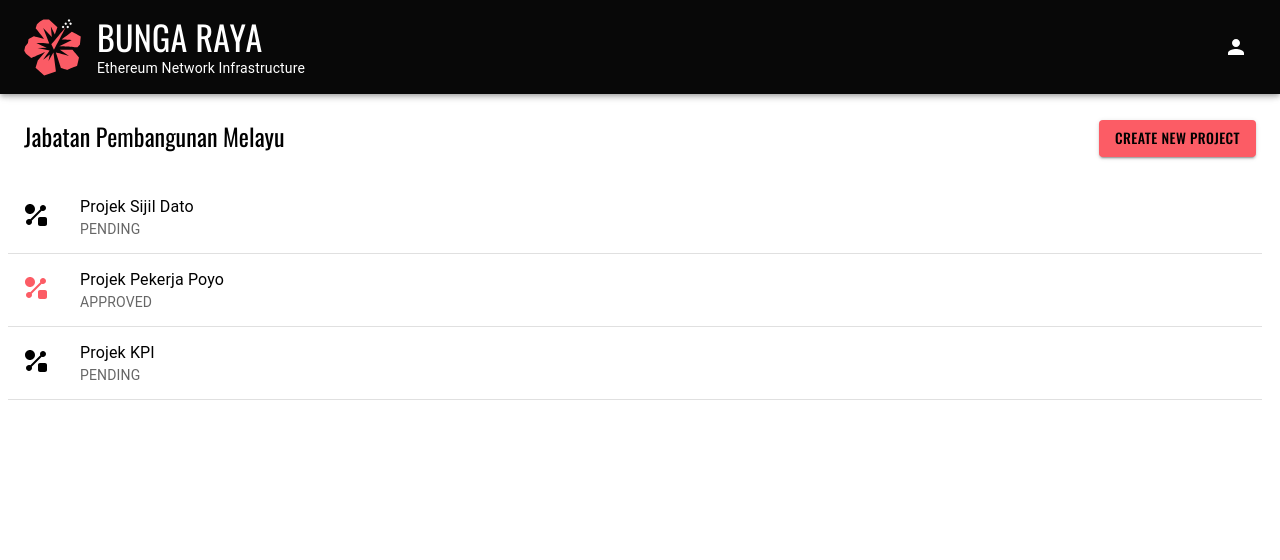
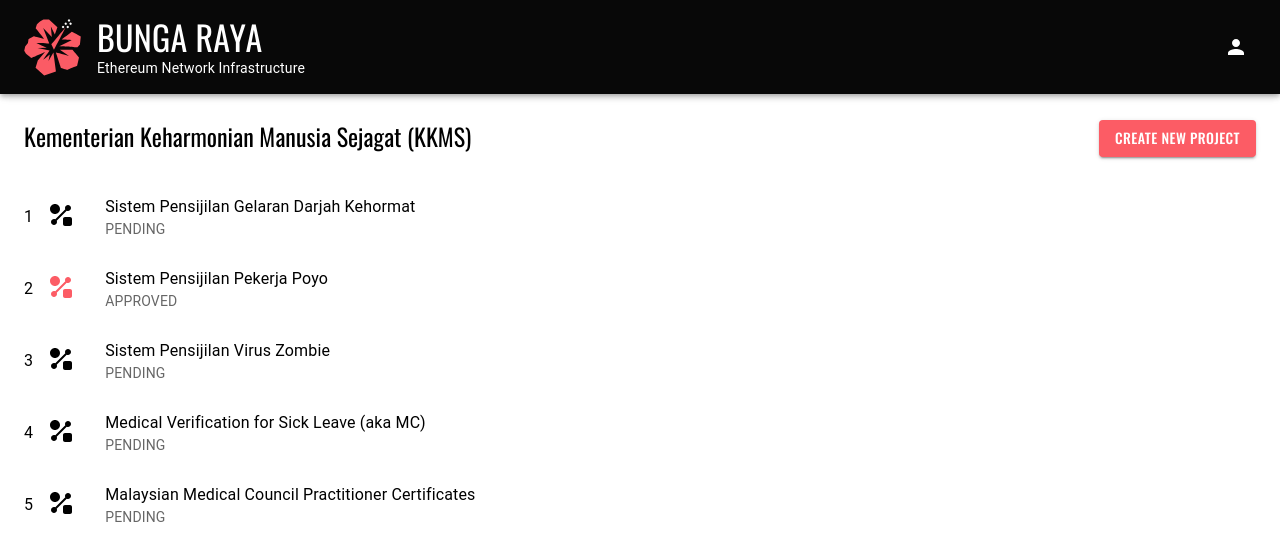
Before and after one commit to azizazlan/geth-gateway, a React (Vite) app: page /projects in a window 1280 px wide. Shown: the top 560 px of the page. Built offline with nearby package versions, Linux system fonts and the light colour scheme.

Commit message:
Implemented project delete

```diff
--- /dev/null
+++ b/src/components/ConfirmDialog/ConfirmDialog.tsx
@@ -0,0 +1,100 @@
+/* eslint-disable no-console */
+import * as React from 'react';
+import Button from '@mui/material/Button';
+import Dialog from '@mui/material/Dialog';
+import DialogActions from '@mui/material/DialogActions';
+import DialogContent from '@mui/material/DialogContent';
+import DialogContentText from '@mui/material/DialogContentText';
+import DialogTitle from '@mui/material/DialogTitle';
+import { useUserDispatch, useUserSelector } from '../../services/hook';
+import deleteProject from '../../services/thunks/user/deleteProject';
+import { UserState } from '../../services/store';
+
+type ConfirmDialogProps = {
+  open: boolean;
+  projectId: string | undefined;
+  handleClose: () => void;
+  action: 'DELETE_PROJECT' | 'CREATE_PROJECT' | 'UPDATE_PROJECT';
+};
+
+export default function ConfirmDialog(props: ConfirmDialogProps) {
+  const userDispatch = useUserDispatch();
+  const { user } = useUserSelector((state: UserState) => state.user);
+
+  const userId = user.id;
+
+  const { open, handleClose, action, projectId } = props;
+
+  const handleConfirm = () => {
+    if (action === 'DELETE_PROJECT' && projectId) {
+      userDispatch(
+        deleteProject({
+          userId,
+          projectId,
+        })
+      );
+    }
+    handleClose();
+  };
+
+  if (action === 'DELETE_PROJECT') {
+    return (
+      <Dialog
+        open={open}
+        onClose={handleClose}
+        aria-labelledby="alert-dialog-title"
+        aria-describedby="alert-dialog-description"
+      >
+        <DialogTitle id="alert-dialog-title">DELETE PROJECT</DialogTitle>
+        <DialogContent>
+          <DialogContentText id="alert-dialog-description">
+            Delete project can not be undone.
+          </DialogContentText>
+        </DialogContent>
+        <DialogActions>
+          <Button variant="outlined" onClick={handleClose}>
+            cancel
+          </Button>
+          <Button
+            variant="contained"
+            color="secondary"
+            onClick={handleConfirm}
+            autoFocus
+          >
+            delete
+          </Button>
+        </DialogActions>
+      </Dialog>
+    );
+  }
+
+  return (
+    <Dialog
+      open={open}
+      onClose={handleClose}
+      aria-labelledby="alert-dialog-title"
+      aria-describedby="alert-dialog-description"
+    >
+      <DialogTitle id="alert-dialog-title">DELETE PROJECT</DialogTitle>
+      <DialogContent>
+        <DialogContentText id="alert-dialog-description">
+          Let Google help apps determine location. This means sending anonymous
+          location data to Google, even when no apps are running.
+        </DialogContentText>
+      </DialogContent>
+      <DialogActions>
+        <Button variant="outlined" onClick={handleClose}>
+          cancel
+        </Button>
+        <Button
+          variant="contained"
+          color="secondary"
+          onClick={handleClose}
+          autoFocus
+        >
+          delete
+        </Button>
+      </DialogActions>
+    </Dialog>
+  );
+}
--- a/src/pages/Project/NewProject.tsx
+++ b/src/pages/Project/NewProject.tsx
@@ -78,18 +78,17 @@ export default function NewProject() {
         </FormControl>
       </form>
       <div style={styles.bottomDiv}>
-        <div style={styles.alertDiv}>
-          <Alert icon={false}>Success created a project</Alert>
-        </div>
-        <div style={styles.buttons}>
+        <div style={styles.leftButtons}>
           <Button
             color="primary"
             variant="contained"
             component={Link}
             to="/projects"
           >
-            Close
+            cancel
           </Button>
+        </div>
+        <div style={styles.rightButtons}>
           <Button
             color="secondary"
             variant="contained"
--- a/src/pages/Project/styles.ts
+++ b/src/pages/Project/styles.ts
@@ -12,19 +12,21 @@ const styles: { [key: string]: React.CSSProperties } = {
   bottomDiv: {
     display: 'flex',
     flexDirection: 'row',
-    alignItems: 'center',
-    minHeight: theme.spacing(15),
+    marginTop: theme.spacing(3),
   },
-  alertDiv: {
-    display: 'flex',
-    flexDirection: 'row',
-    flexGrow: 1,
-  },
-  buttons: {
-    minWidth: theme.spacing(19),
+  leftButtons: {
     display: 'flex',
     flexDirection: 'row',
     justifyContent: 'space-between',
+    flexGrow: 1,
+  },
+  rightButtons: {
+    display: 'flex',
+    flexDirection: 'row',
+    alignItems: 'flex-end',
+  },
+  divider: {
+    width: theme.spacing(1),
   },
 };
 export default styles;
--- a/src/pages/Projects/ProjectHeader.tsx
+++ b/src/pages/Projects/ProjectHeader.tsx
@@ -16,7 +16,6 @@ export default function ProjectHeader(props: ProjectHeaderProps) {
         to="/projects/new"
         color="secondary"
         variant="contained"
-        style={{ color: 'black' }}
       >
         create new project
       </Button>
--- a/src/pages/Projects/Projects.tsx
+++ b/src/pages/Projects/Projects.tsx
@@ -6,6 +6,7 @@ import ShapeLineIcon from '@mui/icons-material/ShapeLine';
 import ListItemButton from '@mui/material/ListItemButton';
 import { Navigate, useNavigate } from 'react-router-dom';
 import Divider from '@mui/material/Divider';
+import { Typography } from '@mui/material';
 import { useUserDispatch, useUserSelector } from '../../services/hook';
 import { UserState } from '../../services/store';
 import getProjects from '../../services/thunks/user/getProjects';
@@ -38,10 +39,17 @@ export default function Projects() {
   }
 
   if (!projects || submissionState === 'PENDING') {
-    return <div style={styles.container}>Loading...</div>;
+    return <div style={styles.loadingContainer}>Loading...</div>;
   }
 
+  let no = 0;
   const listProjects = projects.map((project, i) => {
+    if (project.isDeleted) {
+      return null;
+    }
+
+    no += 1;
+
     const { id } = project;
 
     const handleClick = ({ projectId }: { projectId: string }) => {
@@ -49,7 +57,8 @@ export default function Projects() {
     };
 
     return (
-      <div key={`${id}`}>
+      <div key={`${id}`} style={styles.listItem}>
+        <Typography>{no}</Typography>
         <ListItemButton
           key={`${id}`}
           onClick={() => handleClick({ projectId: id })}
@@ -71,8 +80,8 @@ export default function Projects() {
       <ProjectHeader orgName={user.org.name} />
       <List
         sx={{
-          marginLeft: `${theme.spacing(1)}`,
-          width: '98%',
+          marginLeft: `${theme.spacing(3)}`,
+          marginRight: `${theme.spacing(3)}`,
           bgcolor: 'background.paper',
         }}
       >
--- a/src/pages/Projects/styles.ts
+++ b/src/pages/Projects/styles.ts
@@ -3,6 +3,11 @@ import theme from '../../theme';
 const styles: { [key: string]: React.CSSProperties } = {
   container: {
     width: '100%',
+  },
+  loadingContainer: {
+    width: '100%',
+    marginTop: theme.spacing(15),
+    marginLeft: theme.spacing(3),
   },
   projectHdr: {
     marginTop: theme.spacing(15),
@@ -13,5 +18,10 @@ const styles: { [key: string]: React.CSSProperties } = {
     flexDirection: 'row',
     justifyContent: 'space-between',
   },
+  listItem: {
+    display: 'flex',
+    flexDirection: 'row',
+    alignItems: 'center',
+  },
 };
 export default styles;
--- /dev/null
+++ b/src/services/reducers/user/dummyProjects.ts
@@ -0,0 +1,50 @@
+const dummyProjects = [
+  {
+    id: 1,
+    name: 'Sistem Pensijilan Gelaran Darjah Kehormat',
+    description:
+      'Memantau dato-dato palsu, perasuah dan conmen di dalam hutan semenanjung',
+    status: 'PENDING',
+    apiKey: null,
+    createdAt: 'YYYY-MM-DD hh:mm:ss',
+    isDeleted: false,
+  },
+  {
+    id: 2,
+    name: 'Sistem Pensijilan Pekerja Poyo',
+    description:
+      'Sistem Pensijilan para pekerja bersifat poyo, floaters dan suka membodek boss',
+    status: 'APPROVED',
+    apiKey: 'ABCcfdjkslfjdskfj123fkdsff',
+    createdAt: 'YYYY-MM-DD hh:mm:ss',
+    isDeleted: false,
+  },
+  {
+    id: 3,
+    name: 'Sistem Pensijilan Virus Zombie',
+    description: 'Sistem pengawalan pendatang dan pelawat asing yang sihat',
+    status: 'PENDING',
+    apiKey: null,
+    createdAt: 'YYYY-MM-DD hh:mm:ss',
+    isDeleted: false,
+  },
+  {
+    id: 4,
+    name: 'Medical Verification for Sick Leave (aka MC)',
+    description: 'Ensure document issued by GP is genuine',
+    status: 'PENDING',
+    apiKey: null,
+    createdAt: 'YYYY-MM-DD hh:mm:ss',
+    isDeleted: false,
+  },
+  {
+    id: 5,
+    name: 'Malaysian Medical Council Practitioner Certificates',
+    description: 'Ensure doctors are real doctors not phd holders',
+    status: 'PENDING',
+    apiKey: null,
+    createdAt: 'YYYY-MM-DD hh:mm:ss',
+    isDeleted: false,
+  },
+];
+export default dummyProjects;
--- /dev/null
+++ b/src/services/reducers/user/dummyUser.ts
@@ -0,0 +1,13 @@
+const dummyUser = {
+  id: 69,
+  name: 'Jebon bin Muntal',
+  email: 'jebon@gmail.com',
+  jobPosition: 'IT Executive',
+  role: 'ORG_USER',
+  org: {
+    id: 1,
+    name: 'Kementerian Keharmonian Manusia Sejagat (KKMS)',
+    website: 'https://www.manusia.gov.my',
+  },
+};
+export default dummyUser;
--- a/src/services/reducers/user/reducer.ts
+++ b/src/services/reducers/user/reducer.ts
@@ -1,49 +1,12 @@
 /* eslint-disable no-console */
 import { createSlice } from '@reduxjs/toolkit';
 import createProject from '../../thunks/user/createProject';
+import deleteProject from '../../thunks/user/deleteProject';
 import getProjects from '../../thunks/user/getProjects';
 import signIn from '../../thunks/user/signIn';
 import { SubmissionStates } from '../submissionStates';
-
-const dummyUser = {
-  id: 69,
-  name: 'Jebon bin Muntal',
-  email: 'jebon@gmail.com',
-  jobPosition: 'IT Executive',
-  role: 'ORG_USER',
-  org: {
-    id: 1,
-    name: 'Jabatan Pembangunan Melayu',
-    website: 'https://www.mangkuk.gov.my',
-  },
-};
-
-const dummyProjects = [
-  {
-    id: 1,
-    name: 'Projek Sijil Dato',
-    description: 'Memantau gajah-gajah di dalam hutan semenanjung',
-    status: 'PENDING',
-    apiKey: null,
-    createdAt: 'YYYY-MM-DD hh:mm:ss',
-  },
-  {
-    id: 2,
-    name: 'Projek Pekerja Poyo',
-    description: 'Sistem Pensijilan para pekerja bersifat poyo',
-    status: 'APPROVED',
-    apiKey: 'XemaX2zoNyQGIoY53Y5i',
-    createdAt: 'YYYY-MM-DD hh:mm:ss',
-  },
-  {
-    id: 3,
-    name: 'Projek KPI',
-    description: 'Sistem Permarkahan KPI Perkerja',
-    status: 'PENDING',
-    apiKey: null,
-    createdAt: 'YYYY-MM-DD hh:mm:ss',
-  },
-];
+import dummyUser from './dummyUser';
+import dummyProjects from './dummyProjects';
 
 interface UserState {
   isSignedIn: boolean;
@@ -125,6 +88,37 @@ export const userSlice = createSlice({
       state.projects = [...state.projects, payload.result.project];
       state.submissionState = 'OK';
     });
+    builder.addCase(deleteProject.pending, (state, { payload }) => {
+      state.submissionState = 'PENDING';
+      state.submissionErrMsg = null;
+    });
+    builder.addCase(deleteProject.fulfilled, (state, { payload }) => {
+      // logic if else here
+      if (payload.status === 'Error') {
+        state.submissionState = 'FAILED';
+        state.submissionErrMsg = 'Failed to delete a project';
+        return;
+      }
+
+      if (!state.projects) {
+        state.submissionState = 'FAILED';
+        state.submissionErrMsg = 'Failed to delete a project';
+        return;
+      }
+
+      state.submissionState = 'OK';
+      state.submissionErrMsg = null;
+
+      const projects = [...state.projects];
+      const updatedProjects = projects.map((p) => {
+        if (p.id === payload.result.deletedProjectId) {
+          p.isDeleted = true;
+        }
+        return p;
+      });
+
+      state.projects = [...updatedProjects];
+    });
   },
 });
 
--- /dev/null
+++ b/src/services/thunks/user/deleteProject.ts
@@ -0,0 +1,40 @@
+/* eslint-disable no-console */
+import { createAsyncThunk } from '@reduxjs/toolkit';
+import axios from 'axios';
+
+type DeleteProjectPayload = {
+  userId: string;
+  projectId: string;
+};
+
+const URL = `${import.meta.env.VITE_APP_API}/delete-project`;
+const appPassword = `${import.meta.env.VITE_APP_PASSWORD}`;
+const withCredentials = import.meta.env.VITE_APP_ENABLE_SESSION === 'true';
+
+const deleteProject = createAsyncThunk(
+  'deleteProject',
+  async (payload: DeleteProjectPayload) => {
+    const { userId, projectId } = payload;
+    try {
+      const { data } = await axios.post(
+        URL,
+        {
+          appPassword,
+          userId,
+          projectId,
+        },
+        {
+          headers: {
+            'Content-Type': 'application/json',
+            Accept: 'application/json',
+          },
+          withCredentials,
+        }
+      );
+      return data;
+    } catch (error) {
+      return null;
+    }
+  }
+);
+export default deleteProject;
```
Also changed, not shown: src/pages/Project/EditProject.tsx (+4 -5 lines), src/pages/Project/Project.tsx (+67 -6 lines), 1 other file (tests, documents, lock files or other folders).
